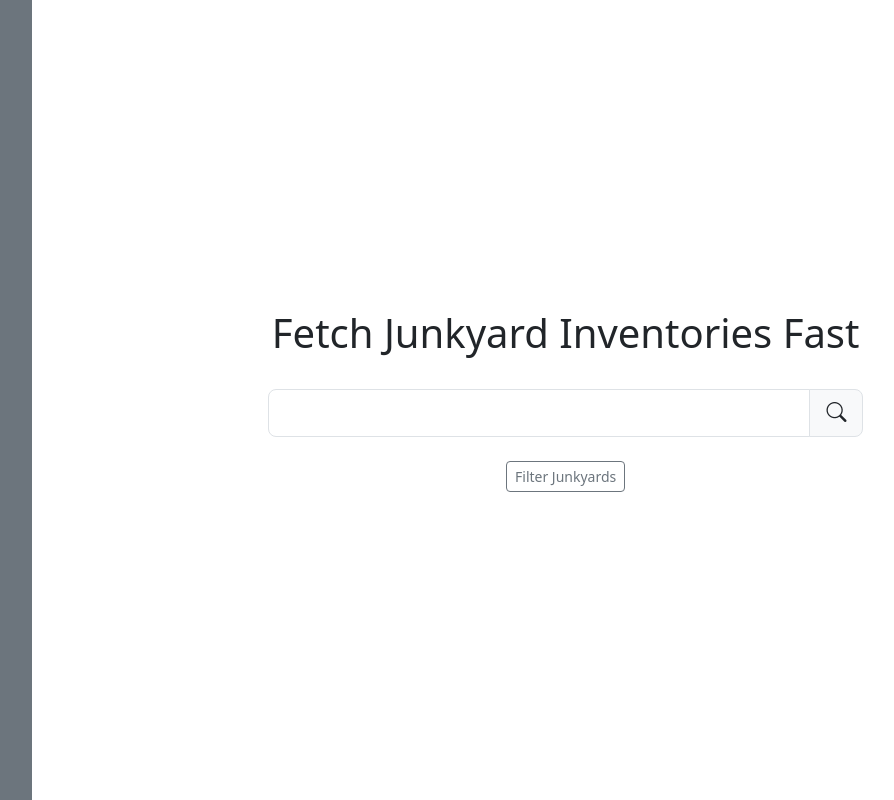
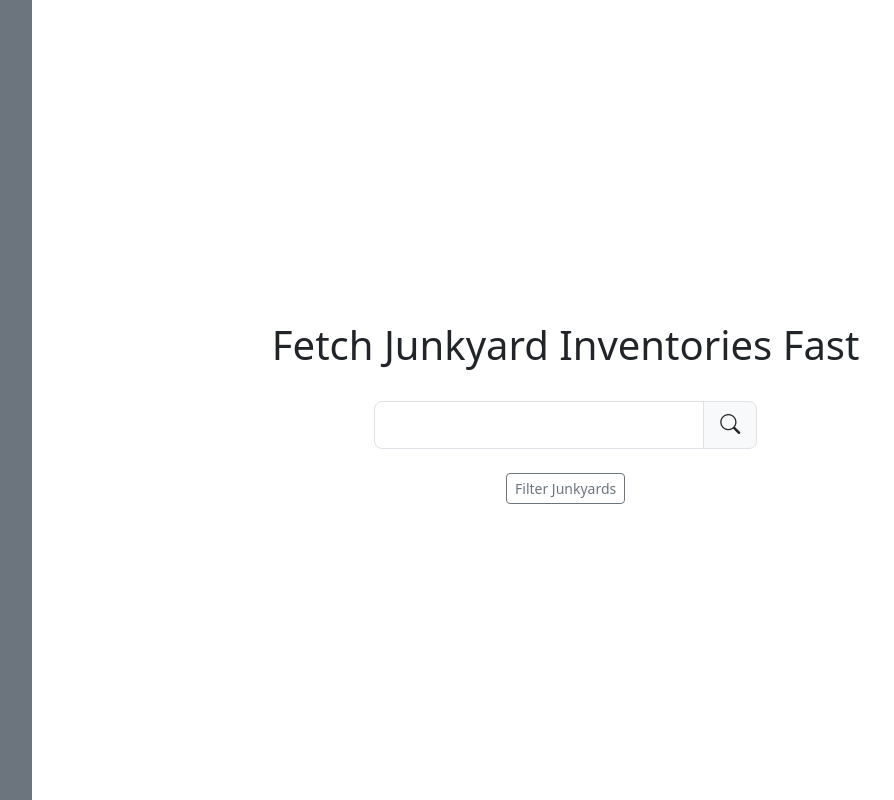
Before and after one commit to tairesu/Final_Project_Tyrese_tyresec2, a Django app: page / in a window 1280 px wide. Shown: the whole page, without its empty margins (181-1075 px from the left). Run offline with Django 4.2, Linux system fonts and the light colour scheme; some libraries are stand-ins or nearby versions.

Commit message:
Refactored base & home template for ease of spacing

```diff
--- a/yardsearcher/templates/yardsearcher/base.html
+++ b/yardsearcher/templates/yardsearcher/base.html
@@ -11,14 +11,14 @@
         {% endblock %}
     </title>
     <link rel="stylesheet" href="{% static 'css/bootstrap.min.css' %}?v={{tz}}"/>
-    <link rel="stylesheet" href="https://cdn.jsdelivr.net/npm/bootstrap-icons@1.11.3/font/bootstrap-icons.min.css">
+    <link rel="stylesheet" href="https://cdn.jsdelivr.net/npm/bootstrap-icons@1.11.3/font/bootstrap-icons.min.css"/>
 </head>
 <body class="">
     <div class="d-flex flex-row vw-100">
-        <div name="left-nav" class="d-none d-md-flex bg-secondary vh-100 flex-md-col col-md-4 col-lg-2">
+        <div name="left-nav" class="d-none d-md-flex bg-secondary px-4 vh-100 flex-md-col col-md-4 col-lg-2">
 
         </div>
-        <div class="d-flex col min-vh-100 align-items-center justify-content-center col-12 col-md-8 col-lg-10">
+        <div class="d-flex col min-vh-100 align-items-center justify-content-center col-12 col-md-8 col-lg-10 px-4">
             {% block main_content %}
             {% endblock %}
         </div>
--- a/yardsearcher/templates/yardsearcher/home.html
+++ b/yardsearcher/templates/yardsearcher/home.html
@@ -1,22 +1,22 @@
 {% extends 'yardsearcher/base.html' %}
 {% block main_content %}
-<div class="d-flex flex-column px-4">
-    <div class="row  mb-3">
+<div class="d-flex flex-column gap-4">
+    <div class="d-flex flex-row ">
         <img src="" alt="" class="bg-secondary ratio-1x1 col-3 col-lg-1">
     </div>
-    <div class="row mb-3 justify-content-center text-center">
+    <div class="d-flex flex-row justify-content-center text-center">
         <h1 class="col-8 col-lg-12 fs-1">Fetch Junkyard Inventories Fast</h1>
     </div>
-    <div class="row mb-3 justify-content-center">
+    <div class="d-flex flex-row justify-content-center">
         <form action="" method="get" class="p-0" >
-            <div class="input-group input-group-lg p-2">
+            <div class="input-group input-group-lg">
 
                 <input type="text" name="q" class="form-control" aria-label="Sizing example input" aria-describedby="inputGroup-sizing-lg">
                 <button type="submit" class="input-group-text" id="inputGroup-sizing-lg"><i class="bi bi-search"></i></button>
             </div>
         </form>
     </div>
-    <div class="row mb-3 ">
+    <div class="d-flex flex-row ">
         <div class="col text-center ">
 
             <!-- This btn toggles bottom offscreen nav on mobile devices.. -->
```
